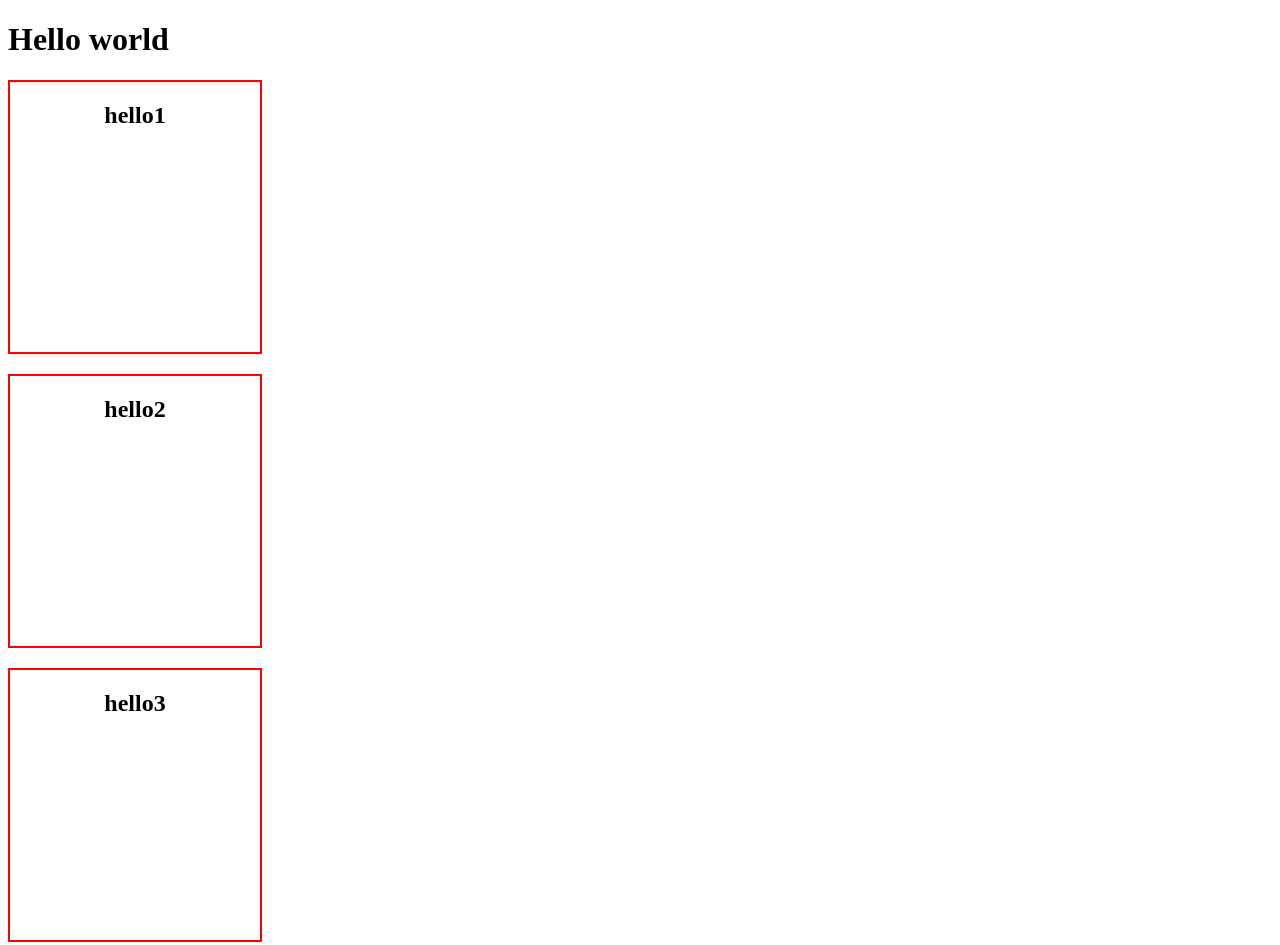
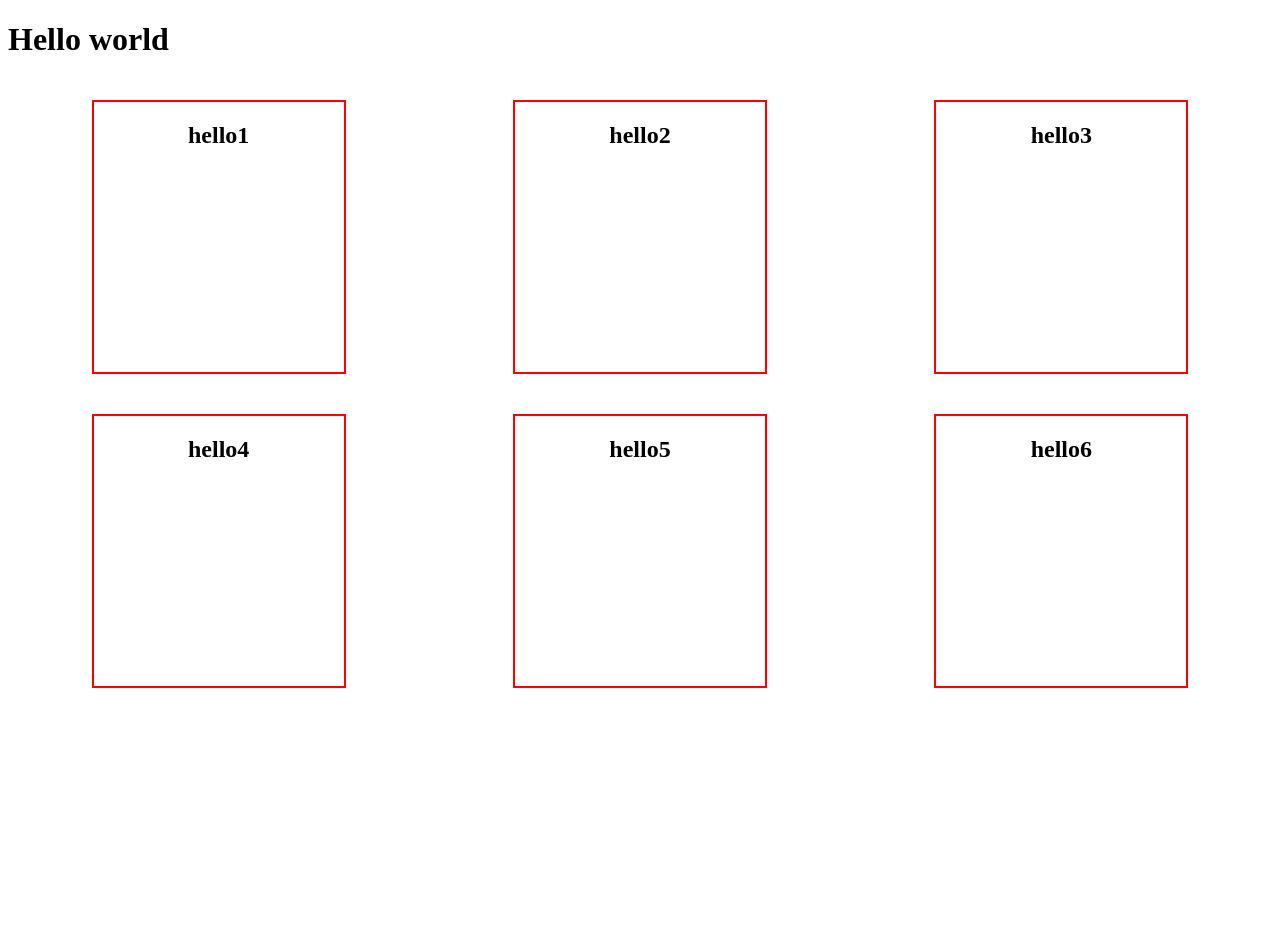
Before and after one commit to HasibCoderLab/Simple-Dom-Project-2.3, a plain HTML site: page index.html in a window 1280 px wide. Shown: the top 945 px of the page. After the commit the page ends 800 px from the top, so only its background shows below. Drawn offline with Linux system fonts and the light colour scheme.

Commit message:
adding Css

```diff
--- a/index.html
+++ b/index.html
@@ -9,12 +9,13 @@
 </head>
 <body>
   <h1>Hello world</h1>
-  <div>
+  <div class="content">
     <h2 class="box">hello1</h2>
     <h2 class="box">hello2</h2>
     <h2 class="box">hello3</h2>
     <h2 class="box">hello4</h2>
     <h2 class="box">hello5</h2>
+    <h2 class="box">hello6</h2>
 
   </div>
 
--- a/style.css
+++ b/style.css
@@ -1,3 +1,13 @@
+.content{
+    /* display: flex; */
+    display: grid;
+    grid-template-columns: repeat(3,1fr);
+    /* grid-template-columns: repeat(5,1fr); */
+
+    /* gap: 25px; */
+    justify-items: center;
+    /* justify-content: center; */
+}
 .box {
     height: 250px;
     width: 250px;
```
